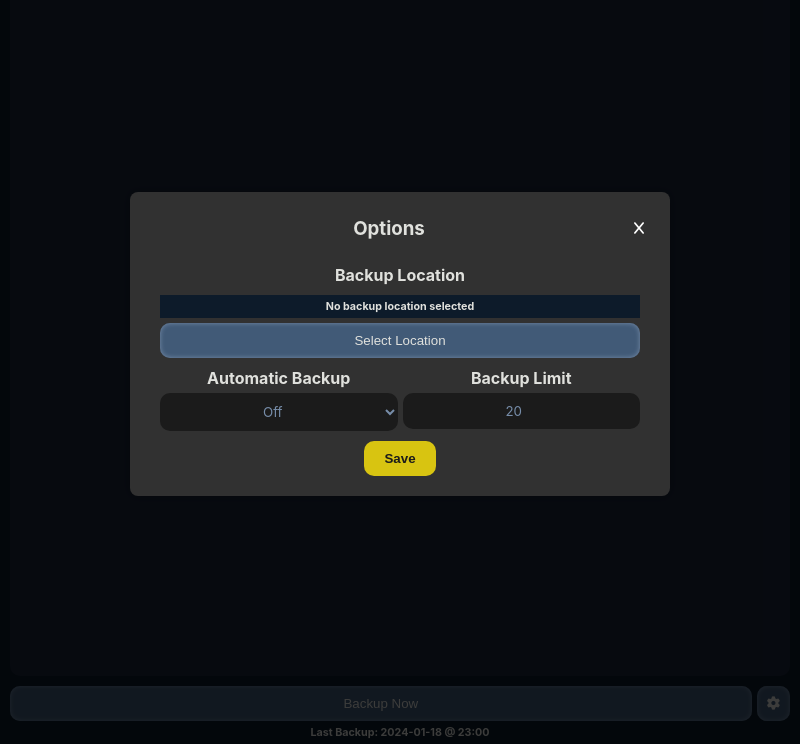
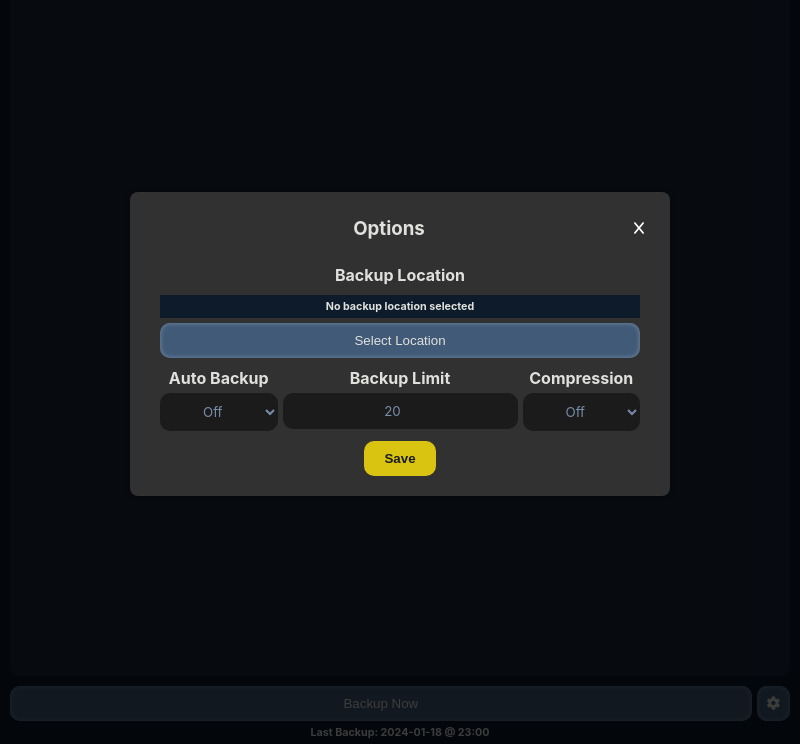
Before and after one commit to programmingKyle/easy-backup, an Electron app: page src/index.html in a window 800 px wide. Both pictures are taken after a click on the button 773 px from the left and 759 px from the top of the page. Shown: the part 56-800 px from the top of the page. Drawn offline with Linux system fonts and the light colour scheme; no server answers.

Commit message:
Compression Options and Improvements
- Added compression level option (default: 5)
- User can set backup limit to 0 to be unlimited!
- Progress bar when compression is complete

```diff
--- a/src/backup.js
+++ b/src/backup.js
@@ -9,7 +9,8 @@ manualBackupButton_el.addEventListener('click', async () => {
     const backupContent = await api.getContent();
     const backupDirectory = options.fileDirectory;
     const backupLimit = options.backupLimit;
-    await api.manualBackup({backupDirectory, backupContent, backupLimit});
+    const compression = options.compression;
+    await api.manualBackup({backupDirectory, backupContent, backupLimit, compression});
     backupControlsDiv_el.style.display = 'grid';
     backupProgressDiv_el.style.display = 'none';
 });
--- a/src/index.html
+++ b/src/index.html
@@ -34,9 +34,9 @@
               <div style="display: grid; grid-template-columns: 1fr;">
                 <button id="selectBackupDirectory" class="user-button">Select Location</button>
               </div>
-              <div style="display: grid; grid-template-columns: 1fr 1fr; grid-gap: 5px;">
+              <div style="display: grid; grid-template-columns: 1fr 1fr 1fr; grid-gap: 5px;">
                 <div>
-                  <h4>Automatic Backup</h4>
+                  <h4>Auto Backup</h4>
                   <div style="display: grid">
                     <select id="backupFrequencySelect" name="backupFrequency">
                       <option value="off">Off</option>
@@ -50,6 +50,23 @@
                   <h4>Backup Limit</h4>
                   <div style="display: grid;">
                     <input type="number" id="backupRetentionInput" name="backupRetention" value="20">
+                  </div>
+                </div>
+                <div>
+                  <h4>Compression</h4>
+                  <div style="display: grid;">
+                    <select id="compressionLevelSelect" name="compressionLevelSelect">
+                      <option value="0">Off</option>
+                      <option value="1">1</option>
+                      <option value="2">2</option>
+                      <option value="3">3</option>
+                      <option value="4">4</option>
+                      <option value="5">5</option>
+                      <option value="6">6</option>
+                      <option value="7">7</option>
+                      <option value="8">8</option>
+                      <option value="9">9</option>
+                    </select>
                   </div>
                 </div>
               </div>
--- a/src/options.js
+++ b/src/options.js
@@ -3,6 +3,7 @@ const optionsClose_el = document.getElementById('optionsClose');
 const backupDirectoryText_el = document.getElementById('backupDirectoryText');
 const selectBackupDirectory_el = document.getElementById('selectBackupDirectory');
 const backupSettingsButton_el = document.getElementById('backupSettingsButton');
+const compressionLevelSelect_el = document.getElementById('compressionLevelSelect');
 
 const backupFrequencySelect_el = document.getElementById('backupFrequencySelect');
 const backupRetentionInput_el = document.getElementById('backupRetentionInput');
@@ -27,6 +28,7 @@ async function populateSettings(){
     }
     backupFrequencySelect_el.value = options.backupFrequency;
     backupRetentionInput_el.value = options.backupLimit;
+    compressionLevelSelect_el.value = options.compression;
 }
 
 backupSettingsButton_el.addEventListener('click', () => {
@@ -56,7 +58,8 @@ selectBackupDirectory_el.addEventListener('click', async () => {
 saveOptionsButton_el.addEventListener('click', async () => {
     const frequency = backupFrequencySelect_el.value;
     const limit = backupRetentionInput_el.value;
-    const saveResult = await api.updateOptions({directory: backupDirectory, frequency, limit});
+    const compression = compressionLevelSelect_el.value;
+    const saveResult = await api.updateOptions({directory: backupDirectory, frequency, limit, compression});
     if (saveResult.success){
         options = saveResult.options;
         toggleOptions();
```
Also changed, not shown: src/index.js (+10 -6 lines).
